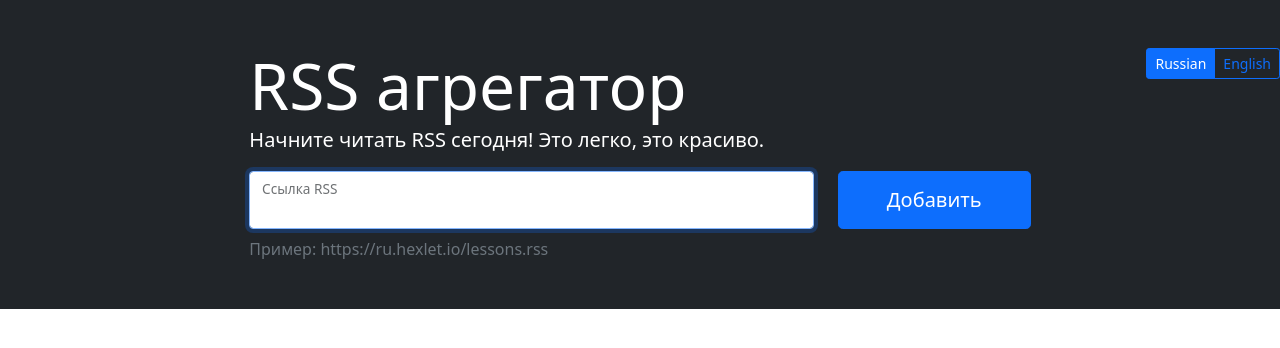
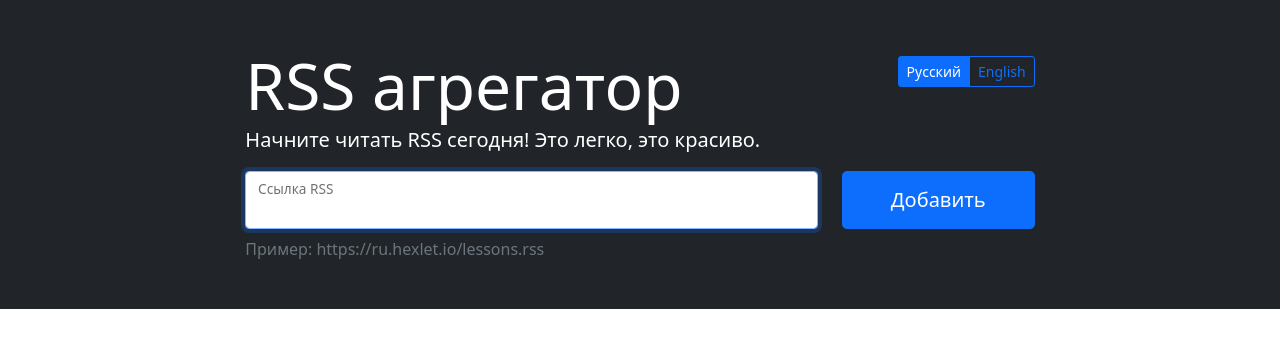
Before and after one commit to LHTHC/RSS-reader, a website built with webpack: page index.html in a window 1280 px wide. Built offline with nearby package versions, Linux system fonts and the light colour scheme; what on-change would draw is missing.

Commit message:
changed lang switch btn position

```diff
--- a/index.html
+++ b/index.html
@@ -21,18 +21,24 @@
             </div>
          </div>
         <main class="flex-grow-1">
+            <section class="container-fluid bg-dark p-5">
+                    <div class="col-md-10 col-lg-8 mx-auto text-white">
+                        <div class="row justify-content-between">
+                            <div class="col-auto">
+                                <h1 class="display-3 mb-0 holder"></h1>
+                                <div class="row justify-content-end">
+                            </div>
+                        </div>
+                        <div class="col-auto text-right mt-2 mb-2">
+                            <div class="btn-group" role="group" aria-label="Basic radio toggle button group">
+                                <input type="radio" class="btn-check" name="btnradio" id="btnradio1" autocomplete="off" checked>
+                                <label class="btn btn-outline-primary btn-sm change-lang" data-language="ru" for="btnradio1">Русский</label>
 
-            <section class="container-fluid bg-dark p-5">
-                <div class="btn-group position-absolute top-10 end-0" role="group" aria-label="Basic radio toggle button group">
-                    <input type="radio" class="btn-check" name="btnradio" id="btnradio1" autocomplete="off" checked>
-                    <label class="btn btn-outline-primary btn-sm change-lang" data-language="ru" for="btnradio1">Russian</label>
-
-                    <input type="radio" class="btn-check" name="btnradio" id="btnradio2" autocomplete="off">
-                    <label class="btn btn-outline-primary btn-sm change-lang" data-language="en" for="btnradio2">English</label>
-                </div>
-                <div class="row">
-                    <div class="col-md-10 col-lg-8 mx-auto text-white">
-                        <h1 class="display-3 mb-0 holder"></h1>
+                                <input type="radio" class="btn-check" name="btnradio" id="btnradio2" autocomplete="off">
+                                <label class="btn btn-outline-primary btn-sm change-lang" data-language="en" for="btnradio2">English</label>
+                            </div>
+                        </div>
+                        </div>
                         <p class="lead"></p>
                         <form action="" class="rss-form text-body">
                             <div class="row">
@@ -70,6 +76,7 @@
                         </div>
                     </div>
                 </div>
+
             </section>
         </main>
     </body>
```
